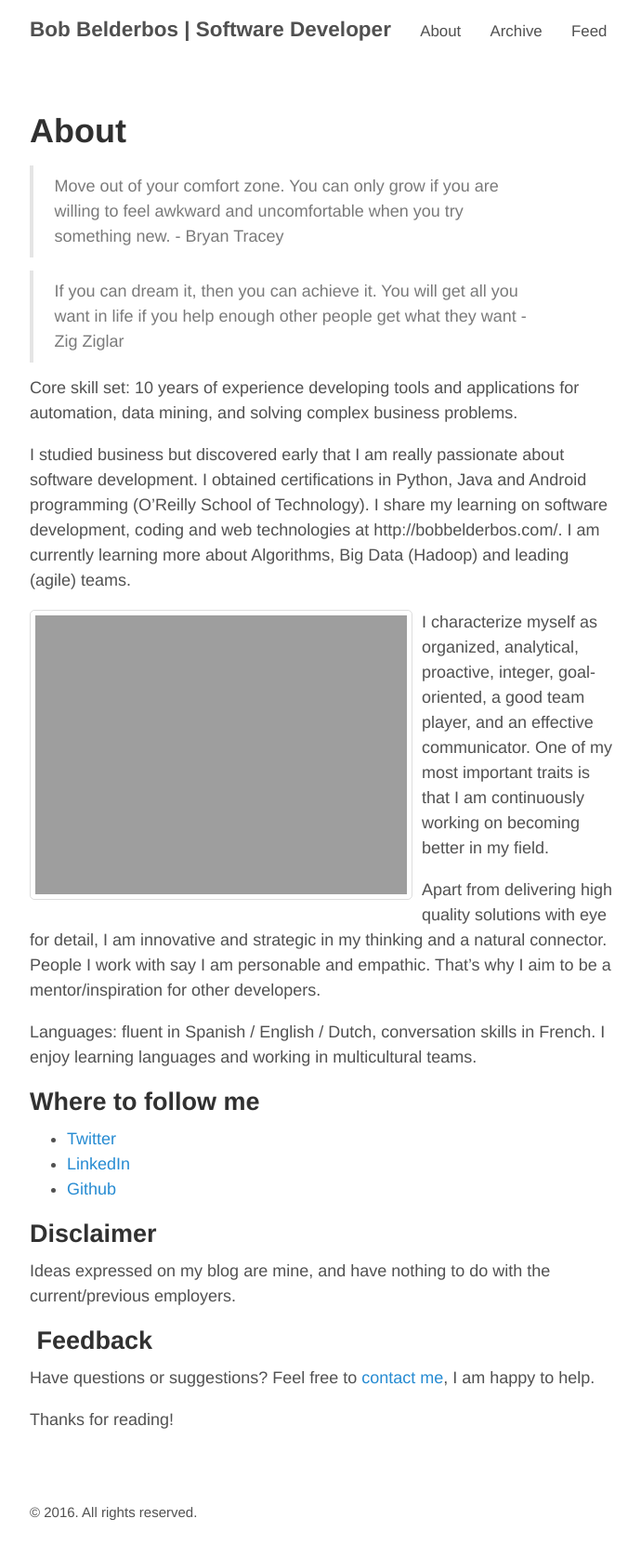
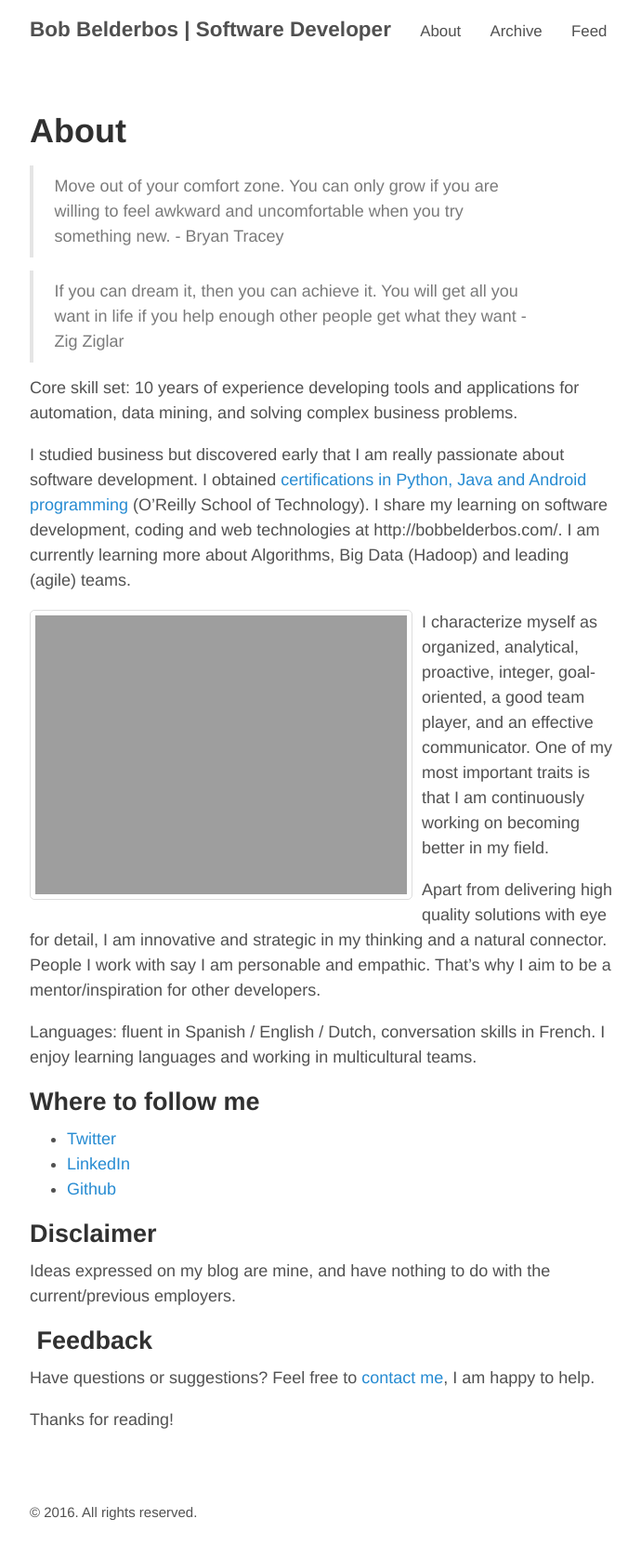
Before and after one commit to bbelderbos/bbelderbos.github.io, a Jekyll site: the page built from about.md, in a window 1280 px wide. Shown: the whole page at 93% size, without its empty margins (293-983 px from the left). Built offline with Jekyll 4.4.1, drawn with Linux system fonts in a browser that asks for light colours; part of the change alters nothing that is shown.

```diff
--- a/about.md
+++ b/about.md
@@ -9,7 +9,7 @@ title: About
 
 Core skill set: 10 years of experience developing tools and applications for automation, data mining, and solving complex business problems.
 
-I studied business but discovered early that I am really passionate about software development. I obtained certifications in Python, Java and Android programming (O'Reilly School of Technology). I share my learning on software development, coding and web technologies at http://bobbelderbos.com/. I am currently learning more about Algorithms, Big Data (Hadoop) and leading (agile) teams.
+I studied business but discovered early that I am really passionate about software development. I obtained [certifications in Python, Java and Android programming]({{ site.url }}/certifications) (O'Reilly School of Technology). I share my learning on software development, coding and web technologies at http://bobbelderbos.com/. I am currently learning more about Algorithms, Big Data (Hadoop) and leading (agile) teams.
 
 ![This is me, ABC: always be coding]({{ site.url }}/assets/bob_profile.png){: .callout}
 
```
Also changed, not shown: assets/oreilly_ost_java.jpeg, assets/oreilly_ost_python.jpeg.
